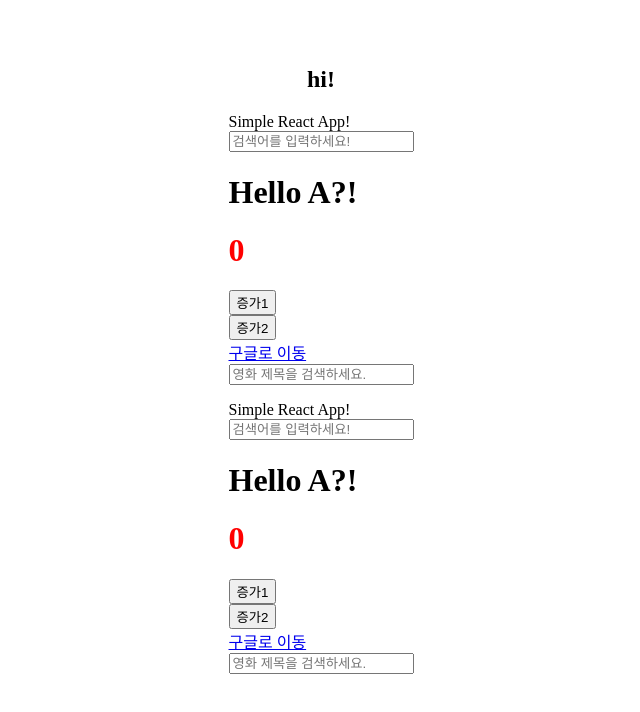
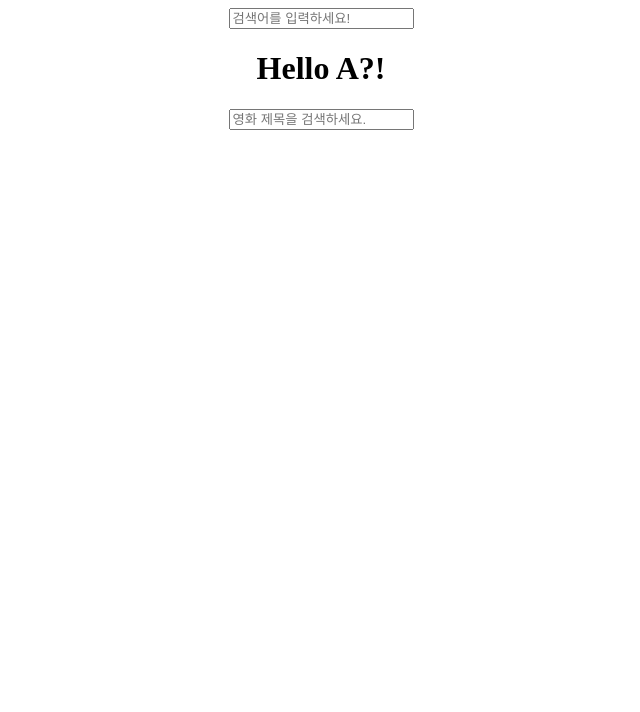
Before and after one commit to mineclover/M2-movieSearch, a website built with Parcel: page index.html in a window 1280 px wide. Shown: the whole page, without its empty margins (319-959 px from the left). Built offline with nearby package versions, Linux system fonts and the light colour scheme.

Commit message:
feat: Module 제작용으로 구현 완료

```diff
--- a/index.html
+++ b/index.html
@@ -6,10 +6,10 @@
   <meta name="viewport" content="width=device-width, initial-scale=1.0">
 
   <title>Document</title>
-  <script type="text/javascript" src="apikey.js"></script>
-  <link rel="stylesheet" href="css/style.css">
-  <script type="module" src="main.js"></script>
-  <script defer src="simple.js"></script>
+  <script type="text/javascript" src="./apikey.js"></script>
+  <link rel="stylesheet" href="./css/style.css">
+  <script type="module" src="./main.js"></script>
+
 
 
 </head>
@@ -17,12 +17,6 @@
 
   <div class="center">
     <!-- 컴포넌트 제작용 임시 공간 -->
-    <article class="Search-results">
-      <h1>hi!</h1>
-    </article>
-    <div>
-      <div id="root"></div>
-    </div>
   </div>
 </body>
 </html>
--- a/main.js
+++ b/main.js
@@ -1,93 +1,14 @@
 import {React} from './module/simpleReact.js';
 import {HelloMessage} from './module/Hello.js';
-import {MovieSearch,MovieList} from './module/test.js';
+import {MovieSearch,MovieList} from './module/movieSearch.js';
 import {sampleStore , movieStore } from './module/data.js';
+import { inputBox } from './module/inputBox.js';
 
 // 스토어 정의!
 
 // Simple React Library!
 
 // 컴포넌트 정의!
-
-class Anchor extends React.Component {
-  render() {
-    return React.createElement(
-      'div',
-      null,
-      React.createElement(
-        'a',
-        {
-          href: 'https://google.com',
-          target: '_blank',
-          onclick: event => {
-            event.preventDefault()
-          }
-        },
-        '구글로 이동'
-      )
-    )
-  }
-}
-class Btn extends React.Component {
-  constructor(props) {
-    super(props)
-  }
-  render() {
-    return React.createElement(
-      'button',
-      {
-        'onclick.once': () => {
-          sampleStore.count += 2
-        }
-      },
-      '증가2'
-    )
-  }
-}
-
-
-
-class CountUp extends React.Component {
-  constructor(props) {
-    super(props)
-    this.state = {
-      color: 'red'
-    }
-    sampleStore.subscribe('count', () => {
-      if (sampleStore.count > 3) {
-        this.setState({
-          color: 'blue'
-        })
-      }
-      this.update()
-    })
-  }
-  render() {
-    return React.createElement(
-      'div',
-      { style: `color: ${this.state.color};` },
-      [
-        React.createElement(
-          'h1',
-          null,
-          sampleStore.count
-        ),
-        React.createElement(
-          'button',
-          { onclick: () => sampleStore.count += 1 },
-          '증가1'
-        )
-      ]
-    )
-  }
-}
-
-
-
-
-
-
-
 class App extends React.Component {
   constructor(props) {
     super(props)
@@ -97,25 +18,11 @@ class App extends React.Component {
     return React.createElement(
       'div',
       {
-        class : 'main'
+        class : 'center'
       },
       [
-        `${this.props.message} App!`,
-        React.createElement(
-          'div',
-          null,
-          React.createElement(
-            'input',
-            {
-              placeholder: '검색어를 입력하세요!',
-              onchange: event => { sampleStore.message = event.target.value }
-            }
-          )
-        ),
+        React.createElement(inputBox),
         React.createElement(HelloMessage),
-        React.createElement(CountUp),
-        React.createElement(Btn),
-        React.createElement(Anchor),
         React.createElement(MovieSearch),
         React.createElement(MovieList)
       ]
@@ -127,5 +34,5 @@ class App extends React.Component {
 
 // 애플리케이션 렌더링
 // <div id="root"></div>
-const root = React.createRoot(document.querySelector('#root'))
+const root = React.createRoot(document.querySelector('body'))
 root.render(React.createElement(App, { message: 'Simple React' }))
--- /dev/null
+++ b/module/inputBox.js
@@ -0,0 +1,22 @@
+import {React} from './simpleReact.js';
+import {sampleStore , movieStore } from './data.js';
+
+export class inputBox extends React.Component {
+  constructor() {
+    super()
+  }
+  render() {
+    return React.createElement(
+      'div',
+      null,
+      React.createElement(
+        'input',
+        {
+          placeholder: '검색어를 입력하세요!',
+          onchange: event => { sampleStore.message = event.target.value }
+        }
+      )
+    )
+  }
+
+}
--- a/scss/style.scss
+++ b/scss/style.scss
@@ -3,7 +3,6 @@
   flex-direction: column;
   align-items: center;
   justify-content: center;
-  height: 90vh;
 }
 
 #root {
```
Also changed, not shown: css/style.css, module/movieSearch.js (renamed from module/test.js).
